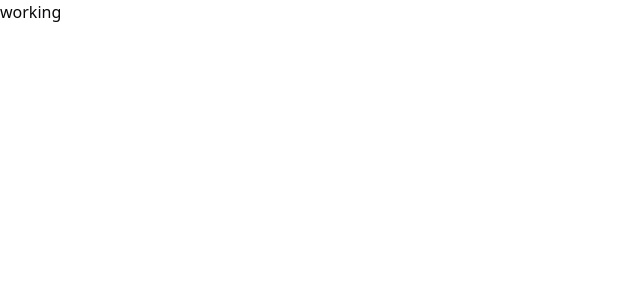
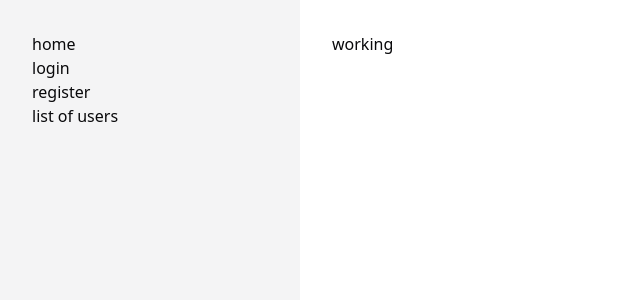
Before and after one commit to cavargasl/soluciones-americanas-test, a React (Vite) app: page / in a window 1280 px wide. Shown: the top 300 px of the page, without its empty margins (0-640 px from the left). Built offline with nearby package versions, Linux system fonts and the light colour scheme.

Commit message:
feat: create basic layout of home

```diff
--- /dev/null
+++ b/src/Layout/Home.tsx
@@ -0,0 +1,20 @@
+
+export default function Home() {
+  return (
+    <div className="grid grid-cols-[300px,1fr]">
+      <aside className="h-screen bg-muted p-8">
+        <nav>
+          <ul>
+            <li>home</li>
+            <li>login</li>
+            <li>register</li>
+            <li>list of users</li>
+          </ul>
+        </nav>
+      </aside>
+      <main className="p-8">
+        working
+      </main>
+    </div>
+  )
+}
--- /dev/null
+++ b/src/Layout/index.ts
@@ -0,0 +1 @@
+export { default as Home } from './Home';
--- a/src/routers/index.tsx
+++ b/src/routers/index.tsx
@@ -1,3 +1,4 @@
+import { Home } from '@/Layout'
 import { BrowserRouter, Route, Routes } from 'react-router-dom'
 
 
@@ -6,8 +7,8 @@ export default function Router() {
     <BrowserRouter>
       <Routes>
 
-        <Route path="/" >
-          <Route index element={<p>working</p>} />
+        <Route path="/" element={<Home />} >
+
         </Route>
 
       </Routes>
```
